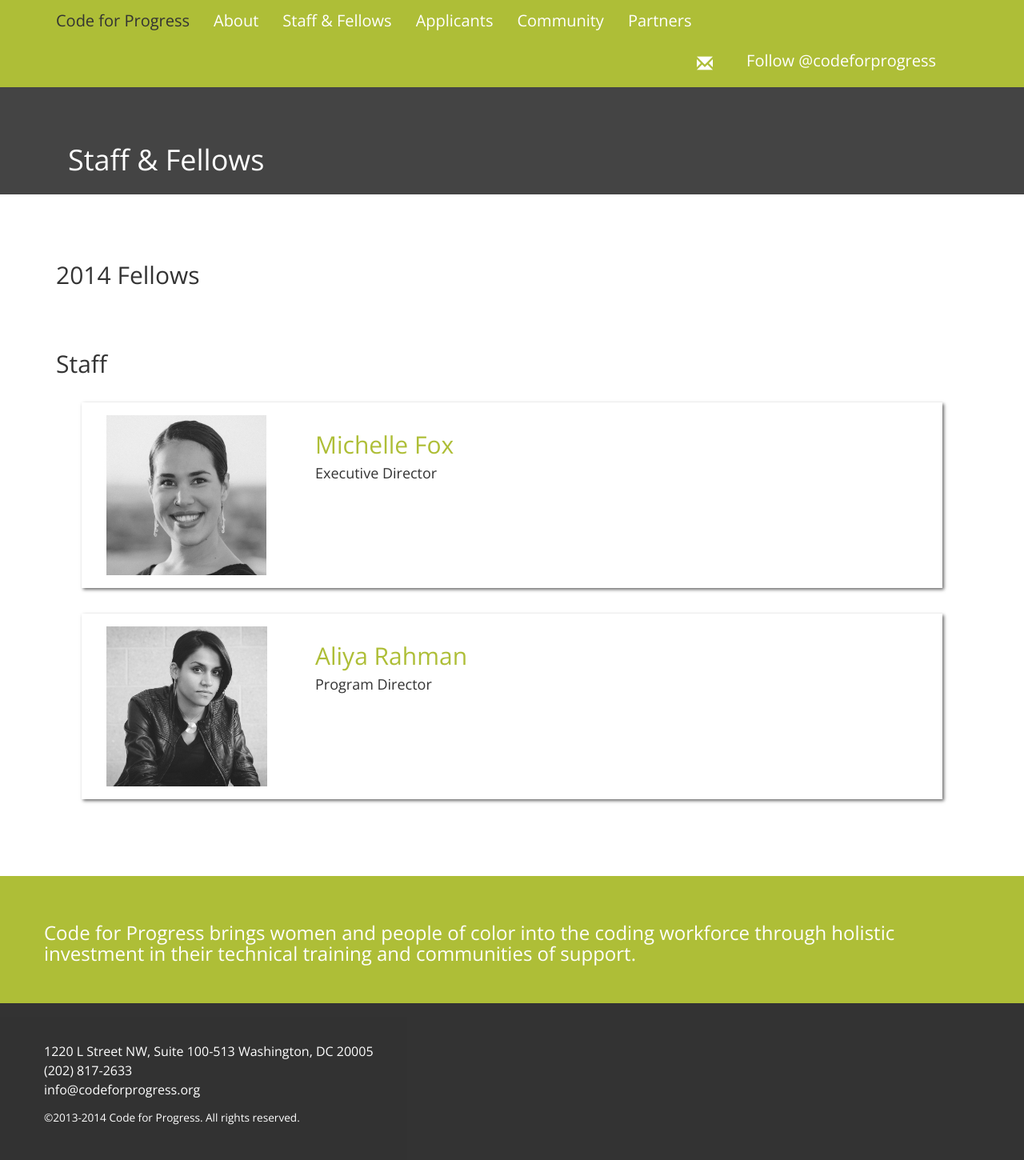
After one commit to aliyarahman/betterhomepage, a Django app: page /staff_fellows/ in a window 1280 px wide. The commit adds this page. Shown: the whole page at 80% size. Run offline with Django 3.2, Linux system fonts and the light colour scheme; data that the repository does not hold is empty; parts of the project's set-up code (start-up, migrations or seed data) failed here and were passed over; some libraries are stand-ins or nearby versions.

```diff
--- a/app/models.py
+++ b/app/models.py
@@ -21,11 +21,13 @@ class Fellow(models.Model):
     first_name = models.CharField(max_length=15)
     last_name = models.CharField(max_length=15)
     where_from = models.CharField(max_length=300, null=True, blank=True)
+    current_job = models.CharField(max_length=300, null=True, blank=True)
     cohort = models.CharField(max_length=100, null=True, blank=True)
     post_2014_residency_q1 = models.CharField(max_length=2000, null=True, blank=True)
     post_2014_residency_q2 = models.CharField(max_length=2000, null=True, blank=True)
     post_2014_residency_q3 = models.CharField(max_length=2000, null=True, blank=True)
     post_2014_residency_q4 = models.CharField(max_length=2000, null=True, blank=True)
+    page_text = models.TextField(null=True, blank=True)
 
     def __unicode__(self):
         return self.fullname
--- a/app/static/css/application.css
+++ b/app/static/css/application.css
@@ -117,29 +117,35 @@ a:focus {
     top: -300px;
 }
 
-/* Footer */
-
-footer a {
-    color: #aebe37;
+.soc_media_links li {
+  margin: 0px 5px;
 }
 
-footer a:hover,
-footer a:focus {
-    color: #aebe37;
+.twitter-icon {
+  line-height: 3em;
+}
+
+.fb-like {
+  line-height: 1.9em;
+  margin-left: 10px;
 }
 
 /* Jumbotron */
 
-.jumbotron img {width: 100%; position: absolute;}
 
 .jumbotron {
-    background-color: #fff;
-  }
+  margin-bottom: 4em;
+}
+
+.jumbotron img {
+  width: 100%; position: absolute;
+}
 
 .change {
    vertical-align; top;
    height: 100%;
-   padding-left: 5%;
+   padding-left: 10%;
+   padding-right: 5%;
    max-width: 150%;  /* for IE 6 */
    background: black;
    opacity: 0.7;
@@ -168,9 +174,16 @@ footer a:focus {
     position: relative;
 }
 
-/* Resources page */
 .white_text {
     color: #fff;
+}
+
+.green_text {
+    color: #aebe37;
+}
+
+.charcoal_text {
+    color: #686868;
 }
 
 .change h1 {
@@ -180,13 +193,6 @@ footer a:focus {
    margin-bottom: -25px;
 }
 
-
-h3 {
-  position: relative;
-  text-shadow: 2px 2px 6px #696969;
-  color: #fff;
-  font-size: 2em;
-}
 
 h3 span {
    color: white;
@@ -209,87 +215,19 @@ h3 span {
 
 }
 
-.jumbotron-about {
+
+.jumbotron-title {
     background-color: #444;
-    background-image: ;
-    background-repeat: no-repeat;
-    background-position: center;
     color: #fff;
     text-align: left;
-    padding-top: 10px;
+    padding-top: 4%;
+    padding-bottom: 1%;
 }
 
-.jumbotron-press {
-    background-color: #444;
-    background-image: ;
-    background-repeat: no-repeat;
-    background-position: center;
-    color: #fff;
-    text-align: left;
-    padding-top: 10px;
-}
-
-.jumbotron-apply {
-    background-color: #444;
-    background-image: ;
-    background-repeat: no-repeat;
-    background-position: center;
-    color: #fff;
-    text-align: left;
-    padding-top: 10px;
-}
-
-.jumbotron-donate {
-    background-color: #444;
-    background-image: ;
-    background-repeat: no-repeat;
-    background-position: center;
-    color: #fff;
-    text-align: left;
-    padding-top: 10px;
-}
-
-.jumbotron-partner {
-    background-color: #444;
-    background-image: ;
-    background-repeat: no-repeat;
-    background-position: center;
-    color: #fff;
-    text-align: left;
-    padding-top: 10px;
-}
-
-.jumbotron-contact {
-    background-color: #444;
-    background-image: ;
-    background-repeat: no-repeat;
-    background-position: center;
-    color: #fff;
-    text-align: left;
-    padding-top: 10px;
-}
-
-.jumbotron-fellows {
-    background-color: #444;
-    background-image: ;
-    background-repeat: no-repeat;
-    background-position: center;
-    color: #fff;
-    text-align: left;
-    padding-top: 10px;
-}
-
-.logo {
-    position: relative;
-    top: 0;
-    bottom: 0;
-}
 
 .content {
     margin-top: 5%;
     margin-bottom: 5%;
-    margin-right: 2%;
-
 }
 
 .landing .landing--form {
@@ -299,100 +237,38 @@ h3 span {
     padding: 20px 0;
 }
 
-.candidate-margins {
-  padding-left: 30px;
-}
-
-.name {
-    position: inherit;
-    text-align: center;
-    color: #aebe37;
-    font-family: Courier;
-    font-size: 26px;
-    font-weight: bold;
-    padding-left: 20px;
-}
-
-.position {
-    position: inherit;
-    text-align: center;
-    color: black;
-    font-family: Courier;
-    font-size: 20px;
-    font-weight: bold;
-    padding-left: 30px;
-}
-
-.position-2 {
-    position: inherit;
-    text-align: left;
-    color: black;
-    font-family: Courier;
-    font-size: 28px;
-    font-weight: bold;
-    text-decoration: underline;
-}
-
-.fellows-1 {
-    display: block;
-    margin-left: -300px;
-    margin-right: -300px;
-    padding-left: 50px;
-}
-
-.fellows-2 {
-    display: block;
-    margin-left: -40px;
-    margin-right: -40px;
-    padding-left: 50px;
-}
-
-.fellows-3 {
-    display: block;
-    margin-left: -300px;
-    margin-right: -300px;
-    padding-left: 50px;
-}
-
 .site-info{
   background-color: black;
   opacity: 0.8;
   color: white;
   font-size: 1em;
-  padding: 1em;
-  padding-left: 15%;
-
+  padding-bottom: 2em;
+  padding-top: 3em;
 }
 
-
 .cfp {
-  padding: 1% 15% 1% 15%;
-  background-color: #8fa227;
+  background-color: #aebe37;
+  margin-top: 3%;
+  padding: 3% 0% 3% 0%;
 }
 
-.border {
-  border: 5px solid black;
-  height: 350px;
-  width: 300px;
-  margin: 40px;
-  overflow: hidden;
-  padding-top: 10px;
-  padding-bottom: 5px;
+.person_holder {
+  padding: 1em;
+  margin: 2em;
+  box-shadow: 2px 2px 4px #696969;
 }
 
-.grow :hover{
-  width: 300px;
-  height: 300px;
+.person_holder:hover {
+  box-shadow: 8px 8px 16px #696969;
 }
 
+.person_holder img {height: 200px;}
+
 .question {
-  font-family: "Palatino Linotype";
   color: #101141;
   font-size: 30px;
 }
 
-
 form #id_interested_in li { list-style: none;
                             padding-bottom: 7px;}
-
 form ul#id_interested_in {padding-left: 0px;}
--- a/app/templates/about.html
+++ b/app/templates/about.html
@@ -1,7 +1,7 @@
 {% extends "base.html" %}
 {% block container %}
 
-<div class="jumbotron-about">
+<div class="jumbotron-title">
     <div class="container">
         <div class = "row">
             <div class = "col-md-5">
--- a/app/templates/apply.html
+++ b/app/templates/apply.html
@@ -1,7 +1,7 @@
 {% extends "base.html" %}
 {% block container %}
 
-<div class="jumbotron-apply">
+<div class="jumbotron-title">
     <div class="container">
         <div class ="row">
             <div class = "col-md-1">
--- a/app/templates/base.html
+++ b/app/templates/base.html
@@ -19,6 +19,15 @@
   </head>
 
   <body>
+
+    <div id="fb-root"></div>
+<script>(function(d, s, id) {
+  var js, fjs = d.getElementsByTagName(s)[0];
+  if (d.getElementById(id)) return;
+  js = d.createElement(s); js.id = id;
+  js.src = "//connect.facebook.net/en_US/sdk.js#xfbml=1&version=v2.0";
+  fjs.parentNode.insertBefore(js, fjs);
+}(document, 'script', 'facebook-jssdk'));</script>
 	<div class="navbar" role="navigation">
       <div class="container">
         <div class="navbar-header" href>
@@ -30,22 +39,29 @@
             <span class="icon-bar"></span>
           </button>
 
-          <a class="navbar-brand" href="{% url 'index' %}">Code for Progress</a>
+          <a class="navbar-brand" href="{% url 'home' %}">Code for Progress</a>
         </div>
         <div class="collapse navbar-collapse">
           <ul class="nav navbar-nav">
  	          <li><a href="{% url 'about' %}">About</a></li>
-            <li><a href="{% url 'cohort' %}">Staff & Fellows</a></li>
+            <li><a href="{% url 'staff_fellows' %}">Staff & Fellows</a></li>
             <li><a href="{% url 'apply' %}">Applicants</a></li>
             <li><a href="{% url 'community' %}">Community</a></li>
             <li><a href="{% url 'partner' %}">Partners</a></li>
           </ul>
 
+          <span class="soc_media_links">
               <ul class = 'nav navbar-nav navbar-right'>
-            <li><a class="btn-nav" href="{% url 'contact' %}"> Em</a></li>
-             <li><a href="http://www.twitter.com/codeforprogress">Tw</a></li>
-            <li><a href="https://www.facebook.com/codeforprogress">Fb</a></li>
+
+                <li><a class="btn-nav" href="{% url 'contact' %}"><span class="glyphicon glyphicon-envelope"></span></a></li>
+
+                <li class="twitter-icon"><a href="https://twitter.com/codeforprogress" class="twitter-follow-button" data-show-count="false" data-show-screen-name="false">Follow @codeforprogress</a>
+                      <script>!function(d,s,id){var js,fjs=d.getElementsByTagName(s)[0],p=/^http:/.test(d.location)?'http':'https';if(!d.getElementById(id)){js=d.createElement(s);js.id=id;js.src=p+'://platform.twitter.com/widgets.js';fjs.parentNode.insertBefore(js,fjs);}}(document, 'script', 'twitter-wjs');</script></li>
+
+                <li><div class="fb-like" data-href="http://www.facebook.com/codeforprogress" data-width="16" data-layout="button_count" data-action="like" data-show-faces="false" data-share="true"></div></li>
+
               </ul>
+        </span>
         </div><!--/.nav-collapse -->
       </div>
     </div>
@@ -60,47 +76,33 @@
 
 	{% block footer %}
   <div class="cfp">
-	<div class="blockquote footer">
-
-  <!-- Footer -->
     <footer id="colophon" class="container" role="contentinfo">
 
-      <div id="tertiary" class="sidebar-container" role="complementary">
-                  <div class="container_16">
+            <div class="row">
+
+                    <h3 class="white_text">Code for Progress brings women and people of color into the coding workforce through holistic investment in their technical training and communities of support.</h3>
 
 
-              <!-- First Widget Area -->
-              <div class="grid_4">
-
-       <div><h3>Code for Progress</h3></div>
-</div>
             </div>
 
-      </div>
     </div>
   </div>
 
       <!-- Site Info -->
       <div class="site-info">
-        <div>
 
-          <!-- Copyright -->
-          <div class="grid_8">
+        <div class="container">
+          <div class="row">
               <p>1220 L Street NW, Suite 100-513 Washington, DC 20005
               <br>(202) 817-2633
               <br>info@codeforprogress.org</p>
 
               <p><small>©2013-2014 Code for Progress. All rights reserved.</small></p>
             </div>
+        </div>
+      </div>
+    </footer>
 
-
-
-          <div class="clear"></div>
-        </div>
-      </div><!-- .site-info -->
-    </footer><!-- #colophon .site-footer -->
-
-  </div>
     {% endblock %}
 
     <!-- jQuery (necessary for Bootstrap's JavaScript plugins) -->
--- a/app/templates/cohort.html
+++ b/app/templates/cohort.html
@@ -4,7 +4,7 @@
 {% load staticfiles %}
 
 
-<div class="jumbotron-fellows">
+<div class="jumbotron-title">
     <div class="container">
           <div class = "col-md-3">
                 <h1>2014 Fellows</h1>
--- a/app/templates/community.html
+++ b/app/templates/community.html
@@ -1,7 +1,7 @@
 {% extends "base.html" %}
 {% block container %}
 
-<div class="jumbotron-donate">
+<div class="jumbotron-title">
     <div class="container">
         <div class = "row">
             <div class = "col-md-4">
--- a/app/templates/contact.html
+++ b/app/templates/contact.html
@@ -5,7 +5,7 @@
 
 
 
-<div class="jumbotron-contact">
+<div class="jumbotron-title">
     <div class="container">
         <div class ="row">
           <div class = "col-md-6">
--- a/app/templates/donate.html
+++ b/app/templates/donate.html
@@ -1,7 +1,7 @@
 {% extends "base.html" %}
 {% block container %}
 
-<div class="jumbotron-donate">
+<div class="jumbotron-title">
     <div class="container">
         <div class = "row">
             <div class = "col-md-4">
--- a/app/templates/fellow.html
+++ b/app/templates/fellow.html
@@ -4,8 +4,7 @@
 {% load staticfiles %}
 
 
-		<!-- #masthead .site-header -->
-<div class="jumbotron-fellows">
+<div class="jumbotron-title">
     <div class="container">
           <div class = "col-md-1">
           	     <a class="btn-2 btn-primary-2 btn-sm" href="{% url 'cohort' %}" role="button">
--- a/app/templates/partner.html
+++ b/app/templates/partner.html
@@ -1,7 +1,7 @@
 {% extends "base.html" %}
 {% block container %}
 
-<div class="jumbotron-partner">
+<div class="jumbotron-title">
     <div class="container">
         <div class = "row">
             <div class = "col-md-4">
--- a/app/templates/press.html
+++ b/app/templates/press.html
@@ -1,7 +1,7 @@
 {% extends "base.html" %}
 {% block container %}
 
-<div class="jumbotron-press">
+<div class="jumbotron-title">
     <div class="container">
         <div class ="row">
             <div class = "col-md-1">
--- /dev/null
+++ b/app/templates/staff_fellows.html
@@ -0,0 +1,74 @@
+{% extends "base.html" %}
+{% block container %}
+
+{% load staticfiles %}
+
+
+
+    <div class="jumbotron-title">
+      <div class="container">
+          <div class = "col-md-3">
+                <h1>Staff & Fellows</h1>
+          </div>
+      </div>
+    </div>
+
+
+    <div class="container content">
+
+
+
+<h2>2014 Fellows</h2>
+
+    {% for fellow in fellows %}
+      <div class="row person_holder text-left" onClick='location.href="{% url 'fellow' 'dago' %}"'>
+          <div class="col-lg-3">
+            <img src="{% static 'img/'%}{{fellow.first_name}}.png" alt={{fellow.first_name}} />
+          </div>
+
+          <div class="col-lg-6">
+            <h2 class="green_text">{{fellow.first_name}} {{fellow.last_name}}</h2>
+            <h4><span class="charcoal_text"><b>Originally from</b></span>: {{fellow.where_from}}</h4>
+            {% if fellow.current_job != "" %}<h4><span class="charcoal_text"><b>Currently works as</b></span>: {{fellow.current_job}}</h4>{% endif %}
+          </div>
+
+      </div>
+    {% endfor %}
+
+
+
+<br><br><h2>Staff</h2>
+
+      <div class="row person_holder text-left" onClick='location.href="{% url 'fellow' 'dago' %}"'>
+          <div class="col-lg-3">
+            <img src="{% static 'img/michelle_small_headshot.jpg' %}" alt="Dago" />
+          </div>
+
+          <div class="col-lg-6">
+            <h2 class="green_text">Michelle Fox</h2>
+            <h4>Executive Director</h4>
+
+          </div>
+
+      </div>
+
+      <div class="row person_holder center-block" onClick='location.href="{% url 'fellow' 'selina' %}"'>
+
+          <div class="col-lg-3">
+            <img src="{% static 'img/aliya_small_headshot.jpg' %}" alt="Selina" />
+          </div>
+
+          <div class="col-lg-6">
+            <h2 class="green_text">Aliya Rahman</h2>
+            <h4>Program Director</h4>
+          </div>
+
+      </div>
+
+
+    </div>
+
+</div>
+
+
+{% endblock %}
--- a/app/templates/thankyou.html
+++ b/app/templates/thankyou.html
@@ -1,7 +1,7 @@
 {% extends "base.html" %}
 {% block container %}
 
-<div class="jumbotron-contact">
+<div class="jumbotron-title">
     <div class="container">
         <div class ="row">
           <div class = "col-md-3">
--- a/app/urls.py
+++ b/app/urls.py
@@ -3,8 +3,8 @@ from app import views
 from app.views import ContactUsView
 
 urlpatterns = patterns('',
-    url(r'^$', views.index, name='index'),
-    url(r'^index/$', views.index, name='index'),
+    url(r'^$', views.home, name='home'),
+    url(r'^home/$', views.home, name='home'),
     url(r'^about/$', views.about, name='about'),
     url(r'^apply/$', views.apply, name='apply'),
     url(r'^donate/$', views.donate, name='donate'),
@@ -12,7 +12,7 @@ urlpatterns = patterns('',
     url(r'^partner/$', views.partner, name='partner'),
     url(r'^press/$', views.press, name='press'),
     url(r'^fellow/(?P<fellow_firstname>.+)/$', views.fellow, name='fellow'),
-    url(r'^cohort/$', views.cohort, name='cohort'),
+    url(r'^staff_fellows/$', views.staff_fellows, name='staff_fellows'),
     url(r'^contact/$', ContactUsView.as_view(), name='contact'),
     url(r'^thank_you/$', views.thank_you, name='thank_you'),
 )
--- a/app/views.py
+++ b/app/views.py
@@ -8,7 +8,7 @@ from django.core.mail import send_mail
 from app.models import *
 from app.forms import ContactForm
 
-def index(request):
+def home(request):
 	return render(request, "index.html")
 
 def about(request):
@@ -29,9 +29,9 @@ def partner(request):
 def press(request):
     return render(request, "press.html")
 
-def cohort(request):
-    fellows = Fellow.objects.all()
-    return render(request, "cohort.html", {'fellows':fellows})
+def staff_fellows(request):
+    fellows = Fellow.objects.order_by('last_name')
+    return render(request, "staff_fellows.html", {'fellows':fellows})
 
 def fellow(request, fellow_firstname):
     fellow = Fellow.objects.filter(first_name=fellow_firstname).first()
--- a/db_populate.py
+++ b/db_populate.py
@@ -5,7 +5,7 @@ import csv
 # Section 1: Open the CSV - direct download with no filename changes from the Google doc
 
 print "Getting data...\n"
-input_file = csv.DictReader(open("Fellows post residency quotes 9-14 - Sheet1.csv"))
+input_file = csv.DictReader(open("fellows.csv"))
 
 
 
@@ -18,5 +18,5 @@ for fellow in input_file:
     q4 = fellow["What did you do post-residency to relax/recover/have fun/etc?"]
 
     # Commit to the database
-    fellow = Fellow(first_name = fellow['first_name'], last_name=fellow['last_name'], where_from = fellow['where_from'], cohort = "2004 Spring", post_2014_residency_q1 = q1, post_2014_residency_q2 = q2, post_2014_residency_q3 = q3, post_2014_residency_q4 = q4)
+    fellow = Fellow(first_name = fellow['first_name'], last_name=fellow['last_name'], where_from = fellow['where_from'], cohort = "2004 Spring", current_job = fellow['current_job'],post_2014_residency_q1 = q1, post_2014_residency_q2 = q2, post_2014_residency_q3 = q3, post_2014_residency_q4 = q4, page_text=fellow['page_text'])
     fellow.save()
```
Also changed, not shown: app/static/img/aliya_small_headshot.jpg (added), app/static/img/michelle_small_headshot.jpg (added). Lines whose indentation alone changed are shown as unchanged.
